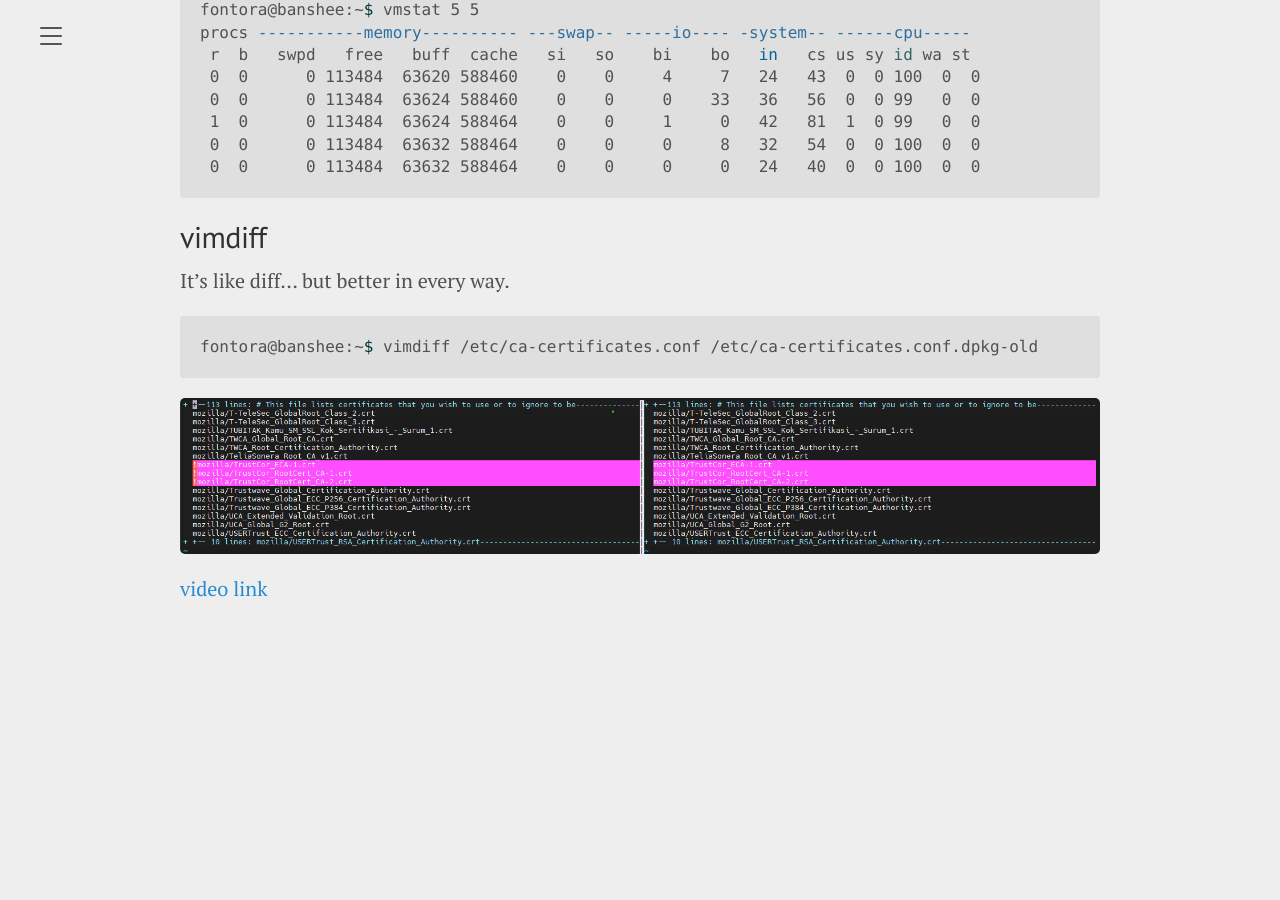
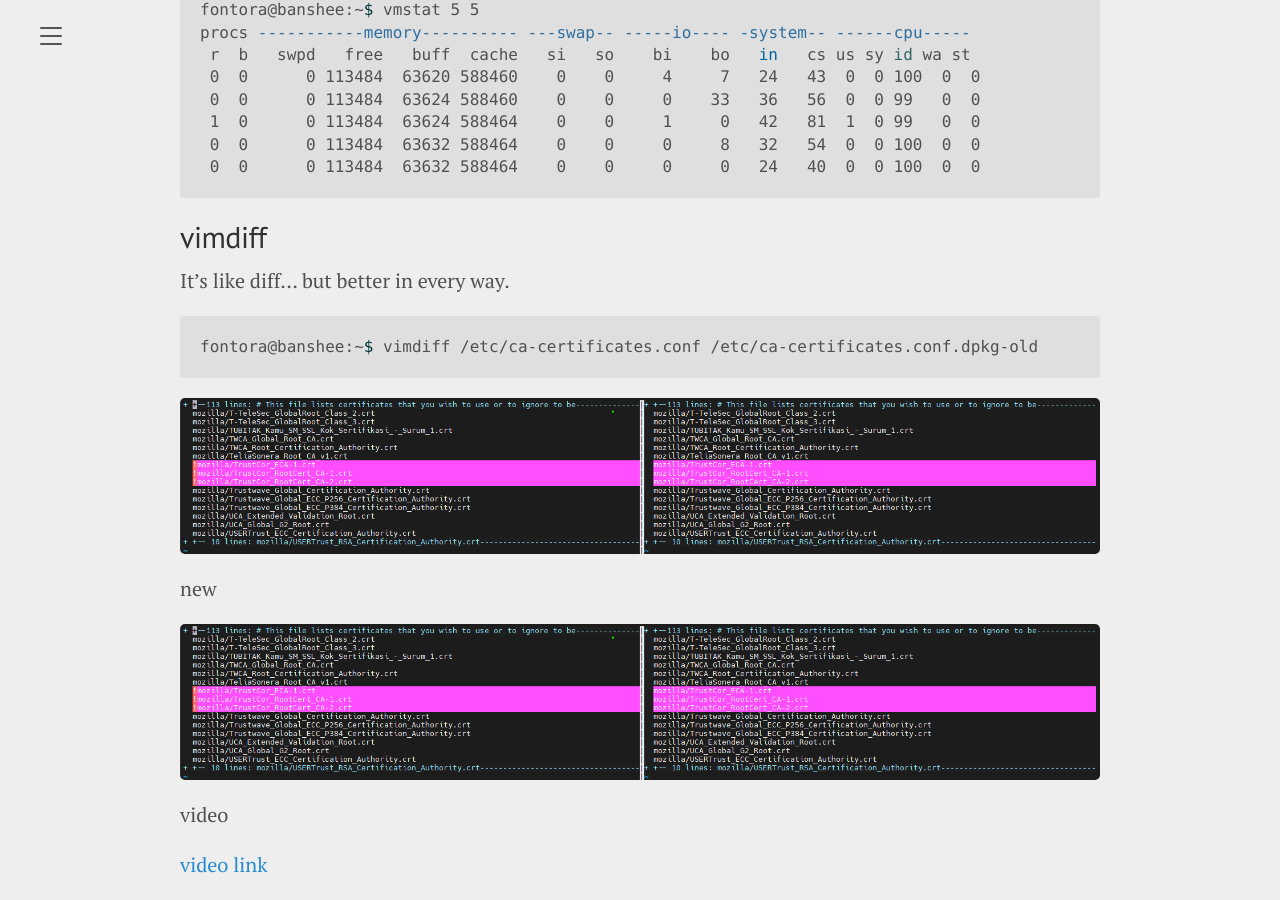
Before and after one commit to fontora/fontora.dev, a Jekyll site: the page built from _posts/2023-05-03-obscure-linux.md, in a window 1280 px wide and 900 px high, scrolled down 2719 px. Built offline with Jekyll 4.4.1, drawn with Linux system fonts in a browser that asks for light colours; nearby versions of some CDN libraries; our own code applies the rules of GitHub Pages for plain Markdown files; before the commit the page ends 3343 px from its top, so only the background shows below that.

Commit message:
Lightbox test 3?

```diff
--- a/_posts/2023-05-03-obscure-linux.md
+++ b/_posts/2023-05-03-obscure-linux.md
@@ -137,4 +137,10 @@
 
 ![vimdiff](/public/images/2023-05-03-vimdiff.png)
 
+new
+
+[![vimdiff](/public/images/2023-05-03-vimdiff.png)](/public/images/2023-05-03-vimdiff.png)
+
+video
+
 [video link](https://youtu.be/iWowJBRMtpc?t=90s)
```
